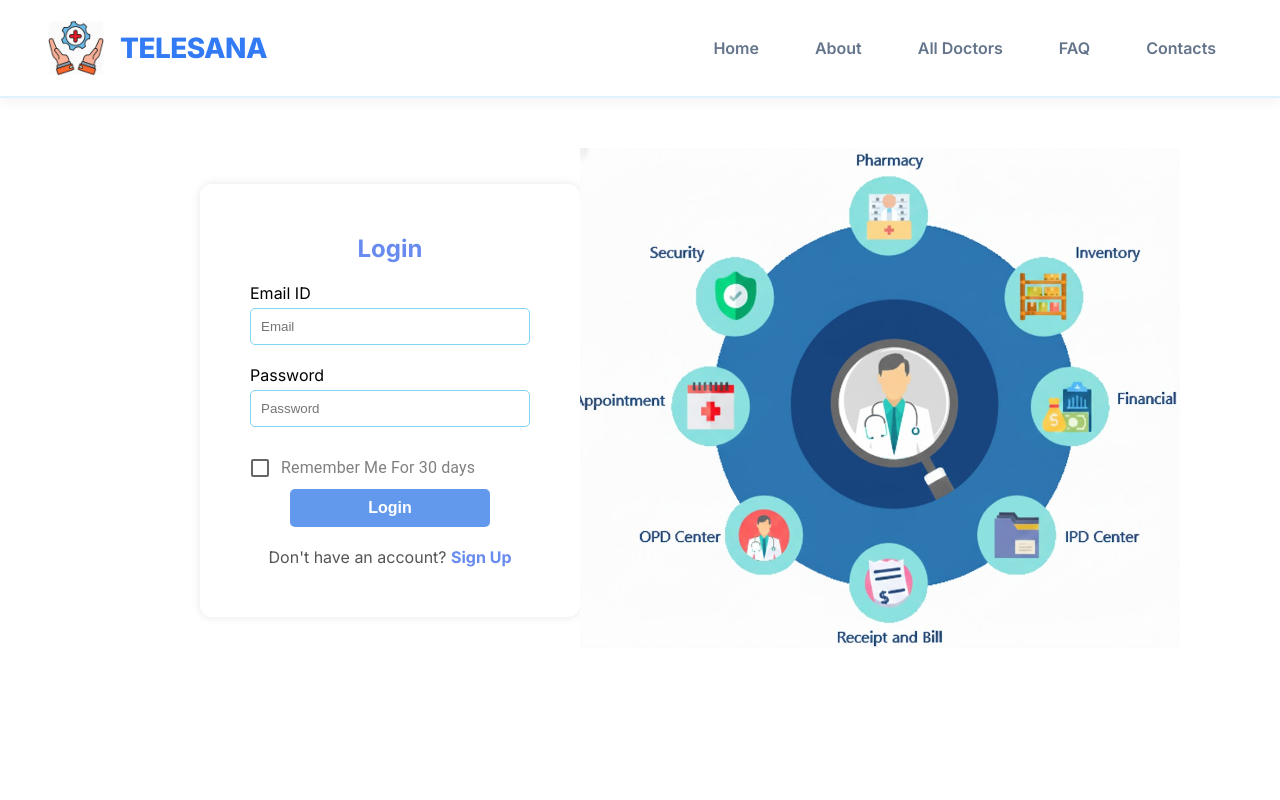
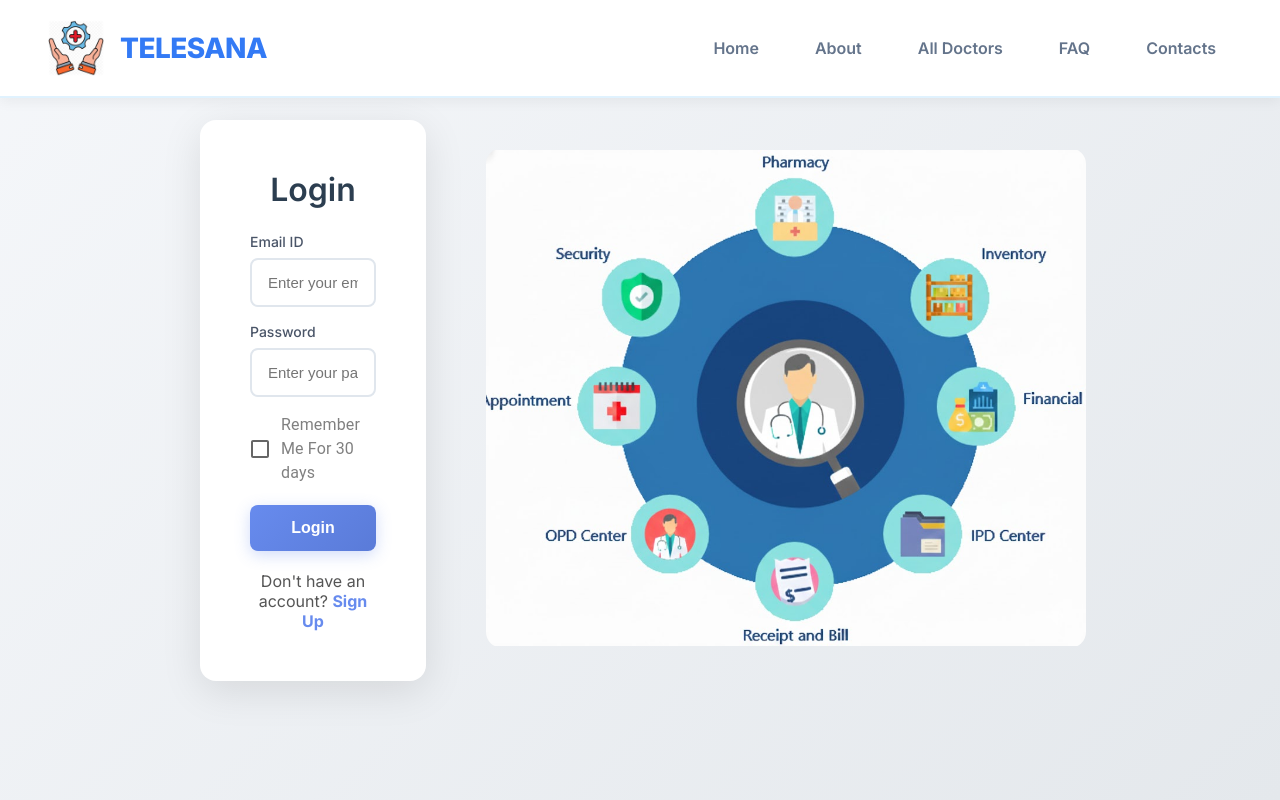
Before and after one commit to KirtiGautam620/Telesana, a Next.js app in the folder frontend/: page /login in a window 1280 px wide. Shown: the top 800 px of the page. Built offline with nearby package versions, Linux system fonts and the light colour scheme.

Commit message:
made responsive login page

```diff
--- a/frontend/src/app/login/LoginPage.css
+++ b/frontend/src/app/login/LoginPage.css
@@ -1,68 +1,168 @@
-.login-container{
+.login-container {
     display: flex;
     align-items: center;
+    justify-content: center;
     min-height: 100vh;
-
+    padding: 20px;
+    box-sizing: border-box;
+    background: linear-gradient(135deg, #f5f7fa 0%, #e4e8ec 100%);
 }
-.login-heading{
+.login-box {
     display: flex;
-    flex-direction:column ;
-
-    padding: 20px;
-    border-radius: 12px;
-    width: 400px;
-}
-.login-box{
-    margin-right: auto;
     flex-direction: column;
     background: white;
-    margin-left: 200px;
-    padding: 50px;
-    border-radius: 12px;
-    width: 400px;
-    box-shadow: 0px 0px 10px 0px rgba(0,0,0,0.1);
-}
-.login-box h1{
-    font-size: 24px;
-    margin-bottom: 20px;
-    text-align: center;
-    color:#678bee;
-}
-.input{
+    padding: 40px 30px;
+    border-radius: 16px;
     width: 100%;
-    padding: 10px;
-    border-radius: 5px;
-    border: 1px solid #7fd5f4;
-    margin-bottom: 20px;
+    max-width: 420px;
+    box-shadow: 0 10px 40px rgba(0, 0, 0, 0.1);
     box-sizing: border-box;
 }
-input:hover{
-    border: 1px solid rgb(42, 129, 196);
+.login-box h1 {
+    font-size: 28px;
+    margin-bottom: 24px;
+    text-align: center;
+    color: #2c3e50;
+    font-weight: 600;
 }
-.label{
+.input {
+    width: 100%;
+    padding: 14px 16px;
+    border-radius: 8px;
+    border: 2px solid #e0e6ed;
+    margin-bottom: 16px;
+    box-sizing: border-box;
+    font-size: 15px;
+    transition: all 0.3s ease;
+    outline: none;
+}
+.input:focus {
+    border-color: #678bee;
+    box-shadow: 0 0 0 3px rgba(103, 139, 238, 0.15);
+}
+.input:hover {
+    border-color: rgb(42, 129, 196);
+}
+.label {
     display: block;
-    margin-bottom: 5px;
+    margin-bottom: 8px;
+    font-weight: 500;
+    color: #4a5568;
+    font-size: 14px;
 }
-.button{
-    width: 200px;
-    background-color: #6299ec;
-    padding: 10px;
+.button {
+    width: 100%;
+    max-width: 220px;
+    background: linear-gradient(135deg, #678bee 0%, #5a7bd8 100%);
+    padding: 14px 20px;
     color: white;
     cursor: pointer;
-    border-radius: 5px;
+    border-radius: 8px;
     border: none;
-    margin: 0 auto;
+    margin: 20px auto 0;
     display: block;
     text-align: center;
-    font-weight: bold;
+    font-weight: 600;
     font-size: 16px;
+    transition: all 0.3s ease;
+    box-shadow: 0 4px 15px rgba(103, 139, 238, 0.3);
 }
-.button:hover{
-    background-color: #678bee;
+.button:hover {
+    transform: translateY(-2px);
+    box-shadow: 0 6px 20px rgba(103, 139, 238, 0.4);
+    background: linear-gradient(135deg, #5a7bd8 0%, #4a6cc8 100%);
 }
-.image{
-    margin-right: 100px;
-    height: 500px;
-    width: 600px;
+.button:active {
+    transform: translateY(0);
+}
 
+.button:disabled {
+    opacity: 0.7;
+    cursor: not-allowed;
+    transform: none;
 }
+
+.image-container {
+    display: none;
+}
+@media (min-width: 768px) {
+    .login-container {
+        padding: 30px;
+    }
+
+    .login-box {
+        padding: 50px 40px;
+        max-width: 450px;
+    }
+
+    .login-box h1 {
+        font-size: 32px;
+    }
+}
+@media (min-width: 1024px) {
+    .login-container {
+        justify-content: space-between;
+        padding: 40px 80px;
+        gap: 60px;
+    }
+    .login-box {
+        margin-left: 60px;
+        padding: 50px;
+    }
+    .image-container {
+        display: block;
+        margin-right: 60px;
+        flex-shrink: 0;
+    }
+    .image {
+        height: auto;
+        width: 100%;
+        max-width: 550px;
+        object-fit: contain;
+        border-radius: 16px;
+    }
+}
+@media (min-width: 1280px) {
+    .login-container {
+        padding: 40px 100px;
+    }
+
+    .login-box {
+        margin-left: 100px;
+        max-width: 480px;
+    }
+
+    .image-container {
+        margin-right: 100px;
+    }
+
+    .image {
+        max-width: 600px;
+    }
+}
+@media (min-width: 1024px) {
+    .image {
+        margin-right: 100px;
+        height: 500px;
+        width: 600px;
+    }
+}
+@media (max-width: 480px) {
+    .login-box {
+        padding: 30px 20px;
+        box-shadow: 0 5px 25px rgba(0, 0, 0, 0.08);
+    }
+    .login-box h1 {
+        font-size: 24px;
+        margin-bottom: 20px;
+    }
+    .input {
+        padding: 12px 14px;
+        font-size: 14px;
+    }
+    .button {
+        padding: 12px 16px;
+        font-size: 15px;
+        max-width: 200px;
+    }
+}
--- a/frontend/src/app/login/page.jsx
+++ b/frontend/src/app/login/page.jsx
@@ -69,7 +69,7 @@ const LoginPage = () => {
                         type="text"
                         name="email"
                         value={user.email}
-                        placeholder='Email'
+                        placeholder='Enter your email'
                         id="email"
                         onChange={(e) => setUser({ ...user, email: e.target.value })}
                         disabled={loading}
@@ -79,7 +79,7 @@ const LoginPage = () => {
                         className='input'
                         type="password"
                         name="password"
-                        placeholder='Password'
+                        placeholder='Enter your password'
                         id="password"
                         onChange={(e) => setUser({ ...user, password: e.target.value })}
                         disabled={loading}
@@ -97,7 +97,7 @@ const LoginPage = () => {
                     <p>Don't have an account? <Link href="/signup" style={{ color: "#678bee", fontWeight: "bold" }}>Sign Up</Link></p>
                 </div>
             </div>
-            <div>
+            <div className='image-container'>
                 <img className='image' src="./img.png" alt="Login Illustration" />
             </div>
         </div>
```
